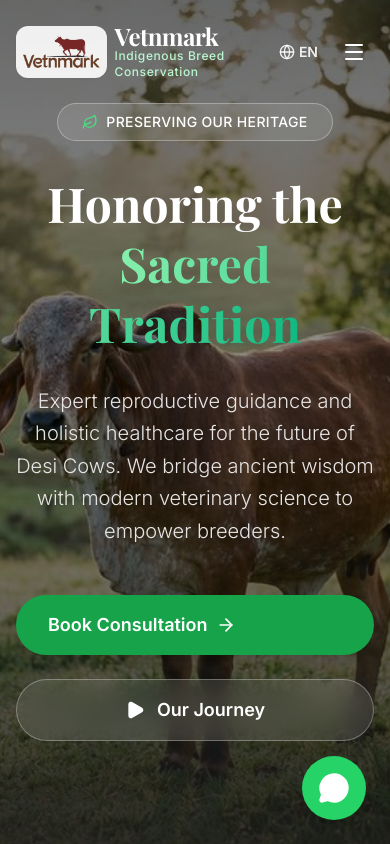
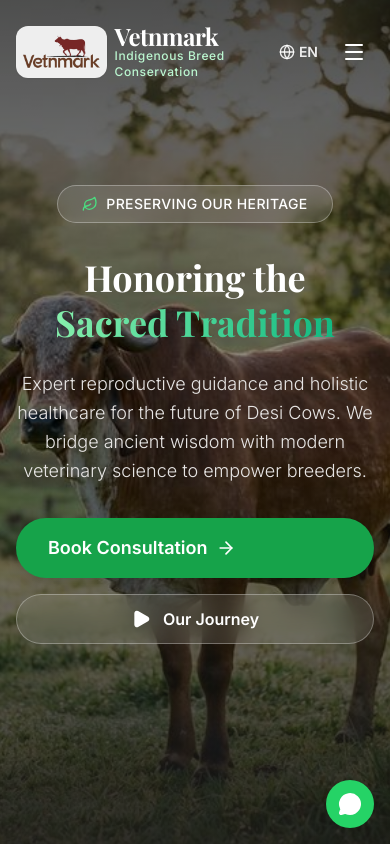
Before and after one commit to Chiranjivi-coder/myweb, a React (Vite) app: page / in a window 390 px wide. Shown: the top 844 px of the page. Built offline with nearby package versions, Linux system fonts and the light colour scheme; a web font is replaced by a local one.

Commit message:
fix(layout): adjust mobile hero and navbar padding to prevent overlaps

```diff
--- a/src/components/WhatsAppButton.jsx
+++ b/src/components/WhatsAppButton.jsx
@@ -12,7 +12,7 @@ const WhatsAppButton = () => {
             href={`https://wa.me/${phoneNumber}`}
             target="_blank"
             rel="noopener noreferrer"
-            className="fixed bottom-6 right-6 z-50 flex items-center group"
+            className="fixed bottom-4 right-4 sm:bottom-6 sm:right-6 z-50 flex items-center group"
             initial={{ opacity: 0, scale: 0.8 }}
             animate={{ opacity: 1, scale: 1 }}
             transition={{ delay: 1 }}
@@ -22,8 +22,8 @@ const WhatsAppButton = () => {
             </span>
             <div className="relative">
                 <span className="absolute inline-flex h-full w-full rounded-full bg-green-400 opacity-75 animate-ping"></span>
-                <div className="relative bg-[#25D366] text-white p-4 rounded-full shadow-xl hover:shadow-2xl hover:bg-[#20bd5a] transition-all transform hover:scale-110 flex items-center justify-center">
-                    <MessageCircle className="w-8 h-8 fill-current" />
+                <div className="relative bg-[#25D366] text-white p-3 sm:p-4 rounded-full shadow-xl hover:shadow-2xl hover:bg-[#20bd5a] transition-all transform hover:scale-110 flex items-center justify-center">
+                    <MessageCircle className="w-6 h-6 sm:w-8 sm:h-8 fill-current" />
                 </div>
             </div>
         </motion.a>
--- a/src/pages/Home.jsx
+++ b/src/pages/Home.jsx
@@ -40,11 +40,11 @@ const Home = () => {
                         src="/desi-cow-header.png"
                         alt="Majestic Desi Cow at Sunset"
                     />
-                    <div className="absolute inset-0 bg-gradient-to-b from-black/60 via-black/40 to-stone-900/90"></div>
+                    <div className="absolute inset-0 bg-gradient-to-b from-black/70 via-black/40 to-stone-900/90"></div>
                 </motion.div>
 
                 {/* Hero Content */}
-                <div className="relative z-10 max-w-7xl mx-auto px-4 sm:px-6 lg:px-8 text-center">
+                <div className="relative z-10 max-w-7xl mx-auto px-4 sm:px-6 lg:px-8 text-center pt-20 pb-24 md:pt-0 md:pb-0">
                     <motion.div
                         initial={{ opacity: 0, y: 30 }}
                         animate={{ opacity: 1, y: 0 }}
@@ -59,7 +59,7 @@ const Home = () => {
                         initial={{ opacity: 0, y: 40 }}
                         animate={{ opacity: 1, y: 0 }}
                         transition={{ duration: 0.8, delay: 0.4 }}
-                        className="text-5xl md:text-7xl lg:text-8xl font-serif font-bold text-white leading-tight mb-8"
+                        className="text-4xl sm:text-5xl md:text-7xl lg:text-8xl font-serif font-bold text-white leading-tight mb-6 md:mb-8"
                     >
                         {t('home.title_prefix')} <br />
                         <span className="text-transparent bg-clip-text bg-gradient-to-r from-green-300 to-emerald-500">
@@ -71,7 +71,7 @@ const Home = () => {
                         initial={{ opacity: 0, y: 40 }}
                         animate={{ opacity: 1, y: 0 }}
                         transition={{ duration: 0.8, delay: 0.6 }}
-                        className="text-xl md:text-2xl text-stone-200 mb-12 max-w-3xl mx-auto leading-relaxed font-light"
+                        className="text-lg md:text-2xl text-stone-200 mb-8 md:mb-12 max-w-3xl mx-auto leading-relaxed font-light"
                     >
                         {t('home.subtitle')}
                     </motion.p>
@@ -80,7 +80,7 @@ const Home = () => {
                         initial={{ opacity: 0, y: 40 }}
                         animate={{ opacity: 1, y: 0 }}
                         transition={{ duration: 0.8, delay: 0.8 }}
-                        className="flex flex-col sm:flex-row gap-6 justify-center"
+                        className="flex flex-col sm:flex-row gap-4 sm:gap-6 justify-center"
                     >
                         <button
                             onClick={() => openModal('general')}
@@ -93,7 +93,7 @@ const Home = () => {
                         </button>
                         <button
                             onClick={() => setIsJourneyModalOpen(true)}
-                            className="group px-8 py-4 bg-white/10 backdrop-blur-md border border-white/30 text-white text-lg font-semibold rounded-full hover:bg-white/20 transition-all duration-300 flex items-center justify-center cursor-pointer"
+                            className="group px-8 py-3 md:py-4 bg-white/10 backdrop-blur-md border border-white/30 text-white text-base md:text-lg font-semibold rounded-full hover:bg-white/20 transition-all duration-300 flex items-center justify-center cursor-pointer"
                         >
                             <Play className="w-5 h-5 mr-3 fill-current" />
                             {t('home.watch_btn')}
```
